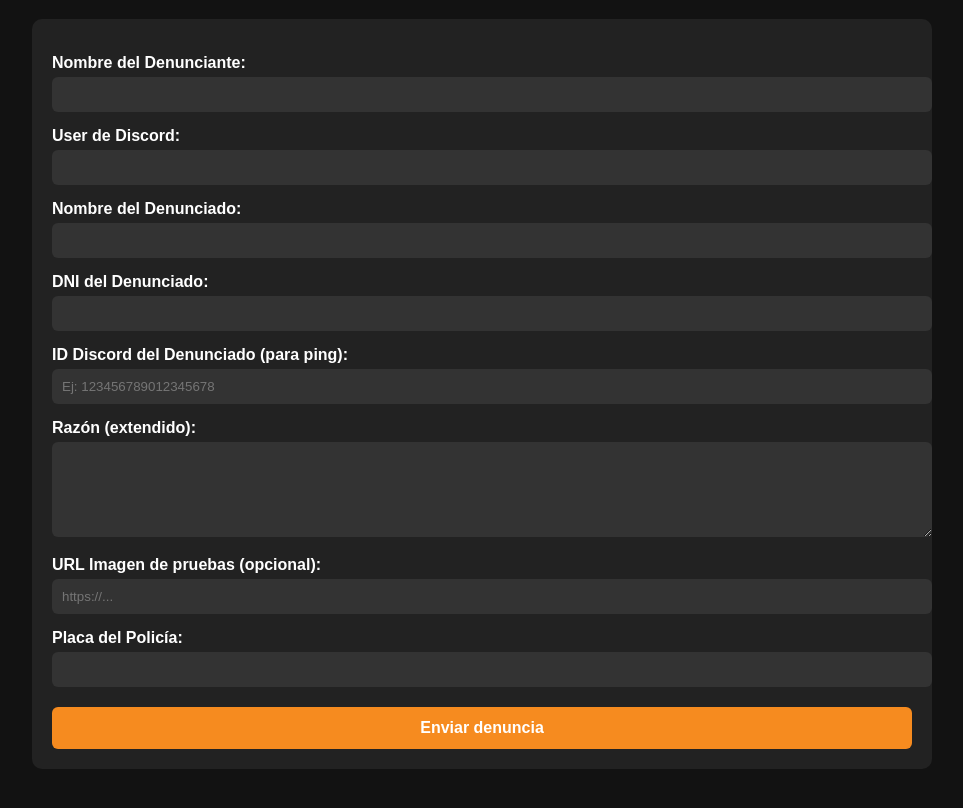
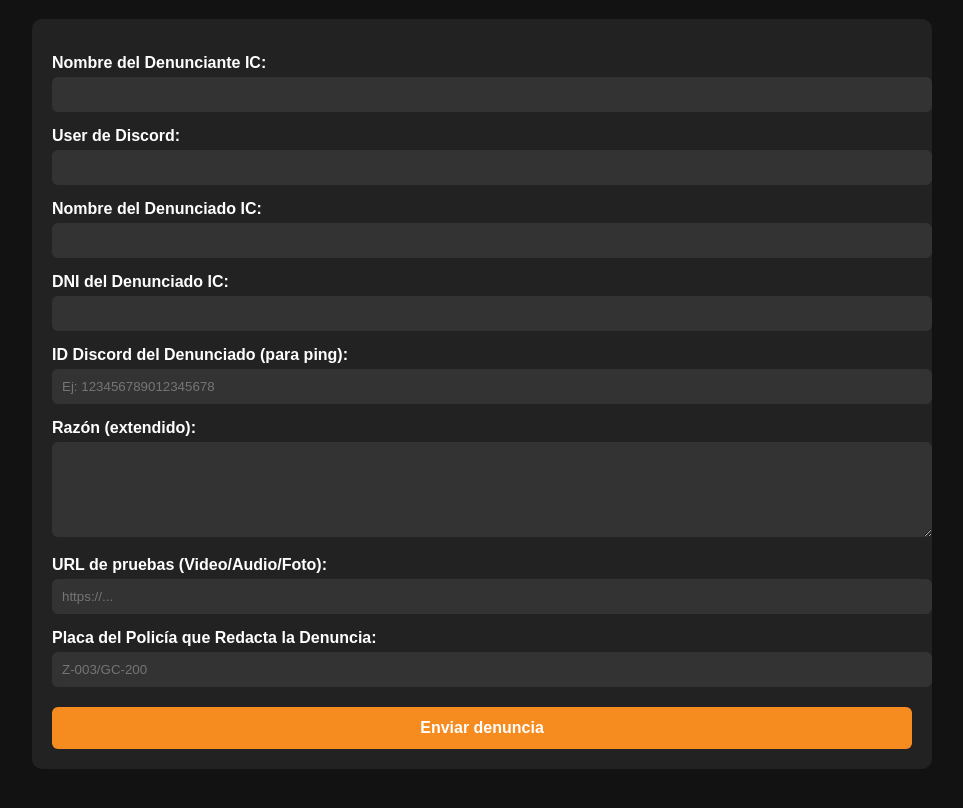
Before and after one commit to IbericaRPoficial/FaccionesLegales, a plain HTML site: page formulariodenuncias.html in a window 1280 px wide. Shown: the part 82-890 px from the top of the page, without its empty margins (158-1121 px from the left). Drawn offline with Linux system fonts and the light colour scheme.

Commit message:
Update formulariodenuncias.html

```diff
--- a/formulariodenuncias.html
+++ b/formulariodenuncias.html
@@ -60,16 +60,16 @@
   <h1>🛑 Formulario de Denuncias - Ibercarp</h1>
 
   <form id="denunciaForm">
-    <label for="nombreDenunciante">Nombre del Denunciante:</label>
+    <label for="nombreDenunciante">Nombre del Denunciante IC:</label>
     <input type="text" id="nombreDenunciante" required />
 
     <label for="dniDenunciante">User de Discord:</label>
     <input type="text" id="dniDenunciante" required />
 
-    <label for="nombreDenunciado">Nombre del Denunciado:</label>
+    <label for="nombreDenunciado">Nombre del Denunciado IC:</label>
     <input type="text" id="nombreDenunciado" required />
 
-    <label for="dniDenunciado">DNI del Denunciado:</label>
+    <label for="dniDenunciado">DNI del Denunciado IC:</label>
     <input type="text" id="dniDenunciado" required />
 
     <label for="idDiscord">ID Discord del Denunciado (para ping):</label>
@@ -78,11 +78,11 @@
     <label for="razonDenuncia">Razón (extendido):</label>
     <textarea id="razonDenuncia" rows="5" required></textarea>
 
-    <label for="urlEvidencia">URL Imagen de pruebas (opcional):</label>
-    <input type="url" id="urlEvidencia" placeholder="https://..." />
+    <label for="urlEvidencia">URL de pruebas (Video/Audio/Foto):</label>
+    <input type="url" id="urlEvidencia" placeholder="https://..." required />
 
-    <label for="placaPolicia">Placa del Policía:</label>
-    <input type="text" id="placaPolicia" required />
+    <label for="placaPolicia">Placa del Policía que Redacta la Denuncia:</label>
+    <input type="text" id="placaPolicia" placeholder="Z-003/GC-200" required />
 
     <button type="submit">Enviar denuncia</button>
   </form>
```
